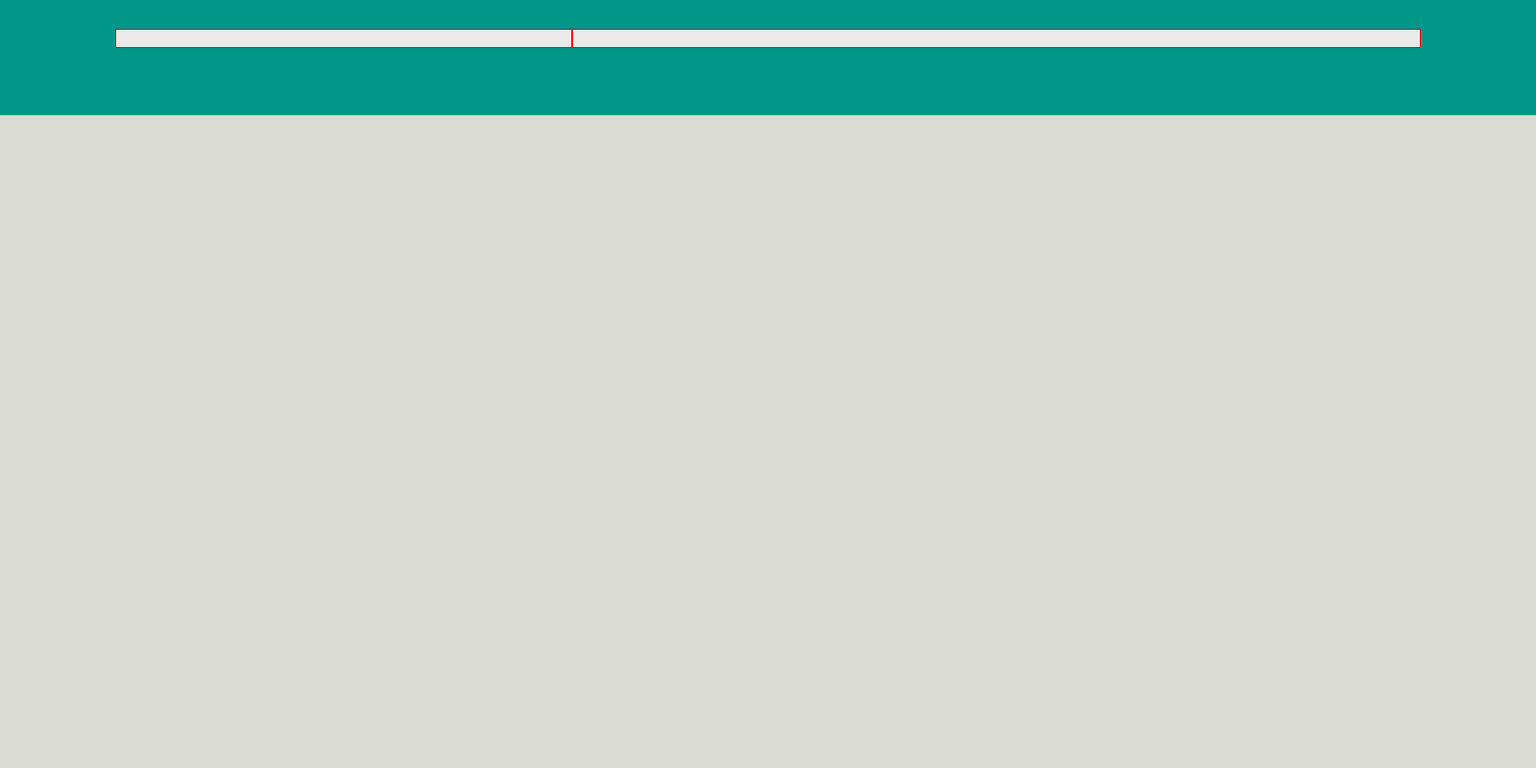
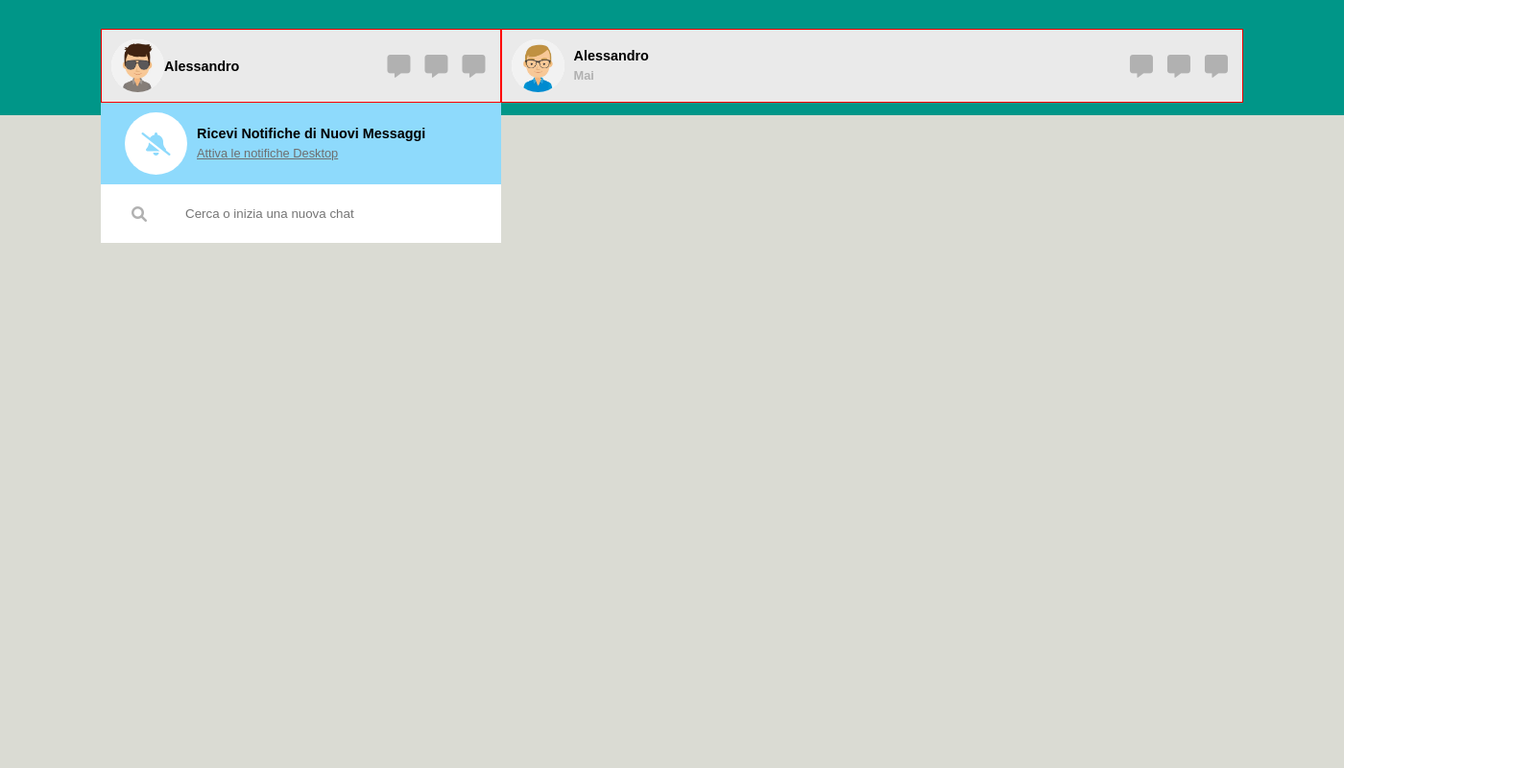
Before and after one commit to aleballabio/vue-boolzapp, a plain HTML site: page index.html in a window 1280 px wide. Shown: the whole page at 96% size, 1600 px wide, since content can reach past the window. Drawn offline with nearby package versions, Linux system fonts and the light colour scheme.

Commit message:
search bar done

```diff
--- a/index.html
+++ b/index.html
@@ -21,12 +21,60 @@
         <!-- App -->
         <div class="appCont" id="root">
             <div class="firstCont">
-                <header></header>
+                <header>
+                    <div class="left-cont">
+                        <div class="user-pic small">
+                            <img src="img/avatar_2.jpg" alt="Alessandro">
+                        </div>
+                        <span class="profile-title">Alessandro</span>
+                    </div>
+
+                    <div class="right-cont">
+                        <i class="icons grey fa-solid fa-message"></i>
+                        <i class="icons grey fa-solid fa-message"></i>
+                        <i class="icons grey fa-solid fa-message"></i>
+                    </div>
+                </header>
+
+                <div class="notification">
+                    <div class="warning-notification user-pic">
+                        <i class="icon blue fa-solid fa-bell-slash"></i>
+                    </div>
+
+                    <div class="user-text">
+                        <span class="profile-title link-notification">Ricevi Notifiche di Nuovi Messaggi</span>
+                        <a href="#!" class="desktop-notification">Attiva le notifiche Desktop</a>
+                    </div>
+                </div>
+
+                <div class="search-Container">
+                    <i class="search-icon fa-solid fa-magnifying-glass"></i>
+                    <input type="text" name="search-bar" value="" class="search-input"
+                        placeholder="Cerca o inizia una nuova chat">
+                </div>
+
 
             </div>
 
             <div class="secondCont">
-                <header></header>
+                <header>
+                    <div class="left-cont">
+                        <div class="user-pic small">
+                            <img src="img/avatar_3.jpg" alt="Alessandro">
+                        </div>
+                        <div class="user-text">
+                            <span class="profile-title">Alessandro</span>
+                            <span class="user-access">Mai</span>
+                        </div>
+                    </div>
+
+                    <div class="right-cont">
+                        <i class="icons grey fa-solid fa-message"></i>
+                        <i class="icons grey fa-solid fa-message"></i>
+                        <i class="icons grey fa-solid fa-message"></i>
+                    </div>
+                </header>
+
             </div>
         </div>
     </div>
--- a/style/style.css
+++ b/style/style.css
@@ -5,13 +5,19 @@
 }
 
 :root {
+    --grey: rgb(177, 177, 177);
+    --dark-grey: rgb(110, 110, 110);
+    --blue: rgb(142, 218, 252);
+}
 
+html {
+    font-family: Arial, Helvetica, sans-serif;
 }
 
 .container {
     background-color: rgb(218, 219, 211);
     width: 100%;
-    min-width: 1600px;
+    min-width: 1400px;
     height: 100vh;
     position: relative;
 }
@@ -50,8 +56,137 @@
     flex-shrink: 0;
 }
 
+.user-pic {
+    width: 65px;
+    height: 65px;
+    border-radius: 5rem;
+    background-color: white;
+}
+
+.user-pic.small {
+    width: 55px;
+    height: 55px;
+}
+
+.user-pic > img {
+    object-fit: cover;
+    object-position: center;
+    width: 100%;
+    border-radius: 5rem;
+}
+
+.profile-title {
+    font-weight: bold;
+    font-size: .9rem;
+}
+
+.icons {
+    font-size: 1.5rem;
+    color: black;
+}
+
+.grey {
+    color: rgb(177, 177, 177);
+}
+
+.blue {
+    color: var(--blue);
+}
+
+.dark-grey {
+    color: var(--dark-grey);
+}
+
+
+/* Headers */
+
 header {
     background-color: rgb(234, 234, 234);
-    border: solid red 1px;
-    height: 20px;
+    border: solid red 1px;;
+    display: flex;
+    justify-content: space-between;
+    padding-bottom: 10px;
+    padding-top: 10px;
 }
+
+header .left-cont {
+    display: flex;
+    justify-content: center;
+    align-items: center;
+    padding-left: 10px;
+}
+
+header .right-cont {
+    display: flex;
+    justify-content: center;
+    align-items: center;
+}
+
+header .right-cont .icons {
+    padding-right: 15px;
+}
+
+.user-text {
+    display: flex;
+    flex-direction: column;
+    padding-left: 10px;
+    line-height: 1.2rem;
+}
+
+.user-access {
+    color: rgb(177, 177, 177);
+    font-weight: bold;
+    font-size: .8rem;
+}
+
+/* Nofication */
+
+.notification {
+    background-color: var(--blue);
+    display: flex;
+    align-items: center;
+    padding-bottom: 10px;
+    padding-top: 10px;
+}
+
+.warning-notification {
+    display: flex;
+    justify-content: center;
+    align-items: center;
+    background-color: white;
+    margin-left: 25px;
+}
+
+.fa-bell-slash {
+    font-size: 1.5rem;
+}
+
+.desktop-notification {
+    color: var(--dark-grey);
+    font-size: .8rem;
+}
+
+/* Search Container */
+
+.search-Container {
+    display: flex;
+    align-items: center;
+    background-color: white;
+    padding-bottom: 15px;
+    padding-top: 15px;
+}
+
+.search-icon {
+    font-size: 1rem;
+    color: var(--grey);
+    margin-right: 2rem;
+    margin-left: 2rem;
+}
+
+.search-input {
+    flex-grow: 1000000;
+    margin-right: 1rem;
+    color: var(--dark-grey);
+    border: none;
+    padding: .5rem;
+}
```
